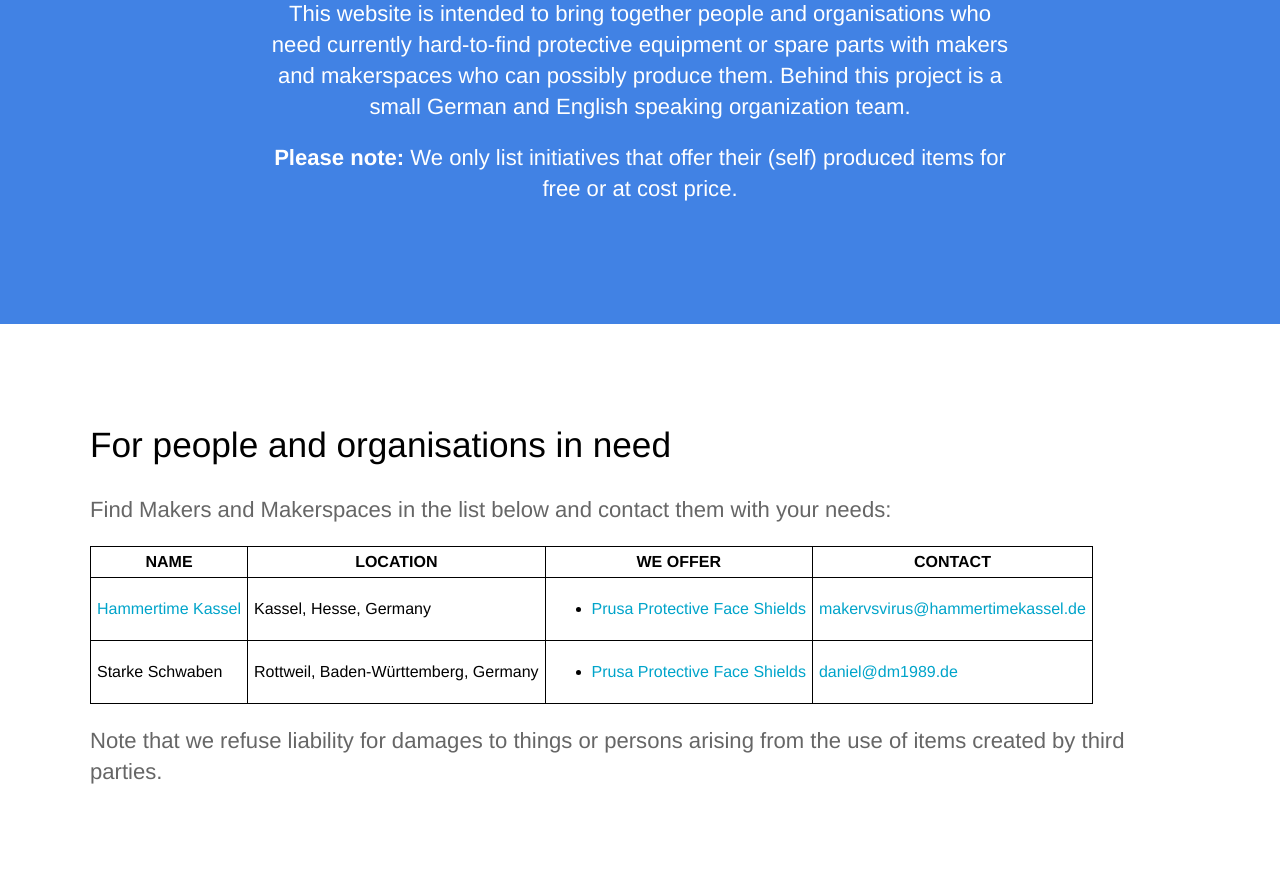
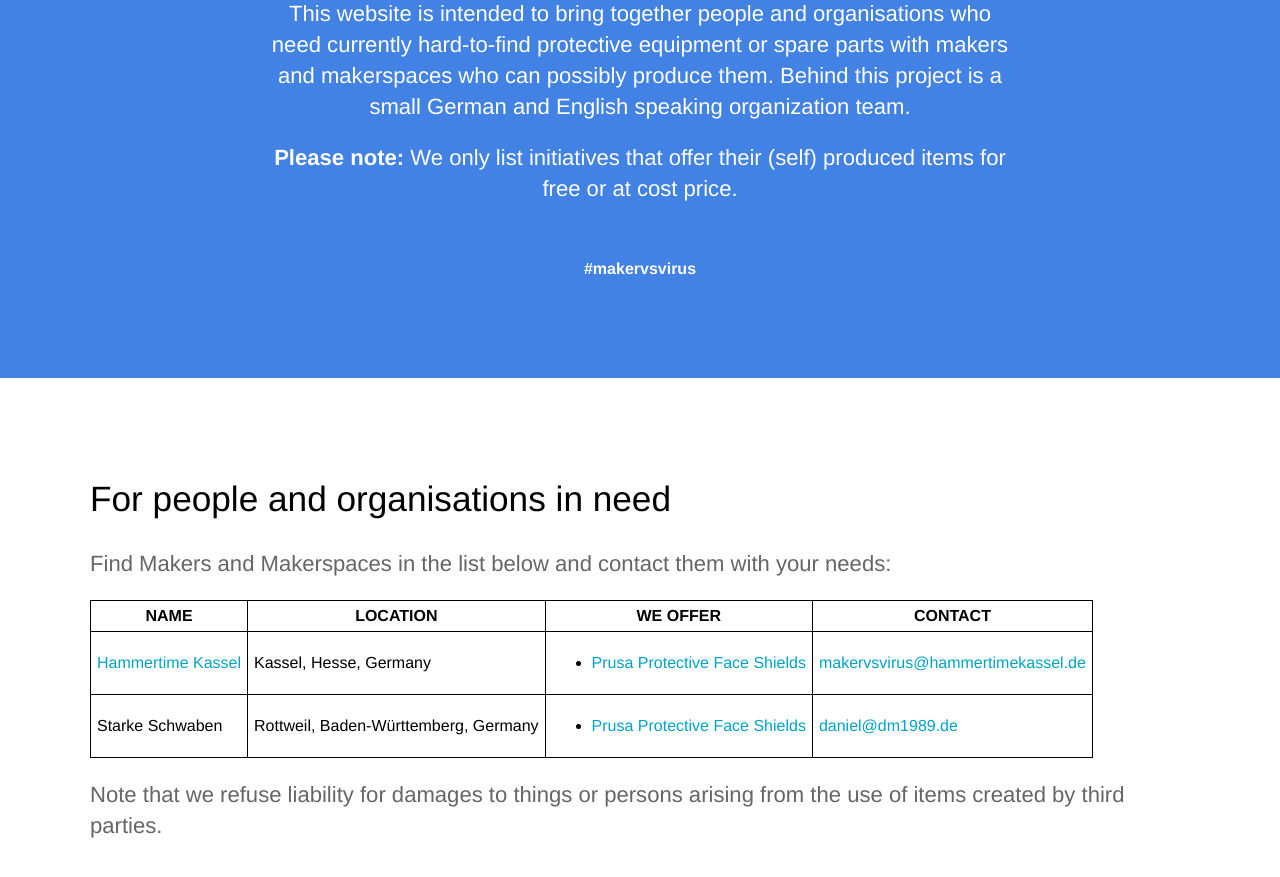
Before and after one commit to CloudCannon/hydra-jekyll-template, a Jekyll site: the page built from index.html, in a window 1280 px wide and 900 px high, scrolled down 580 px. Shown: the top 877 px of the window. Built offline with Jekyll 4.4.1, drawn with Linux system fonts in a browser that asks for light colours; the list of posts is cut into pages by our own code.

Commit message:
ADD twitter hashtag

```diff
--- a/index.html
+++ b/index.html
@@ -23,6 +23,9 @@ description: Using our Maker skills against Corona, for the people
 			<strong>Please note: </strong> We only list initiatives that offer
 			their (self) produced items for free or at cost price.
 		</p>
+		<br>
+		<br>
+		<strong><a target="_blank" href="https://twitter.com/search?q=%23makervsvirus" class="hero">#makervsvirus</a></strong>
 		<!--<div class="cta button alt"><a href="{{ site.baseurl }}/sign-up/">Get Started Free blub</a></div>
 		<div>
 			<img src="{{ site.baseurl }}/images/dashboard.png" alt="Screenshot" class="screenshot editable" />
```
